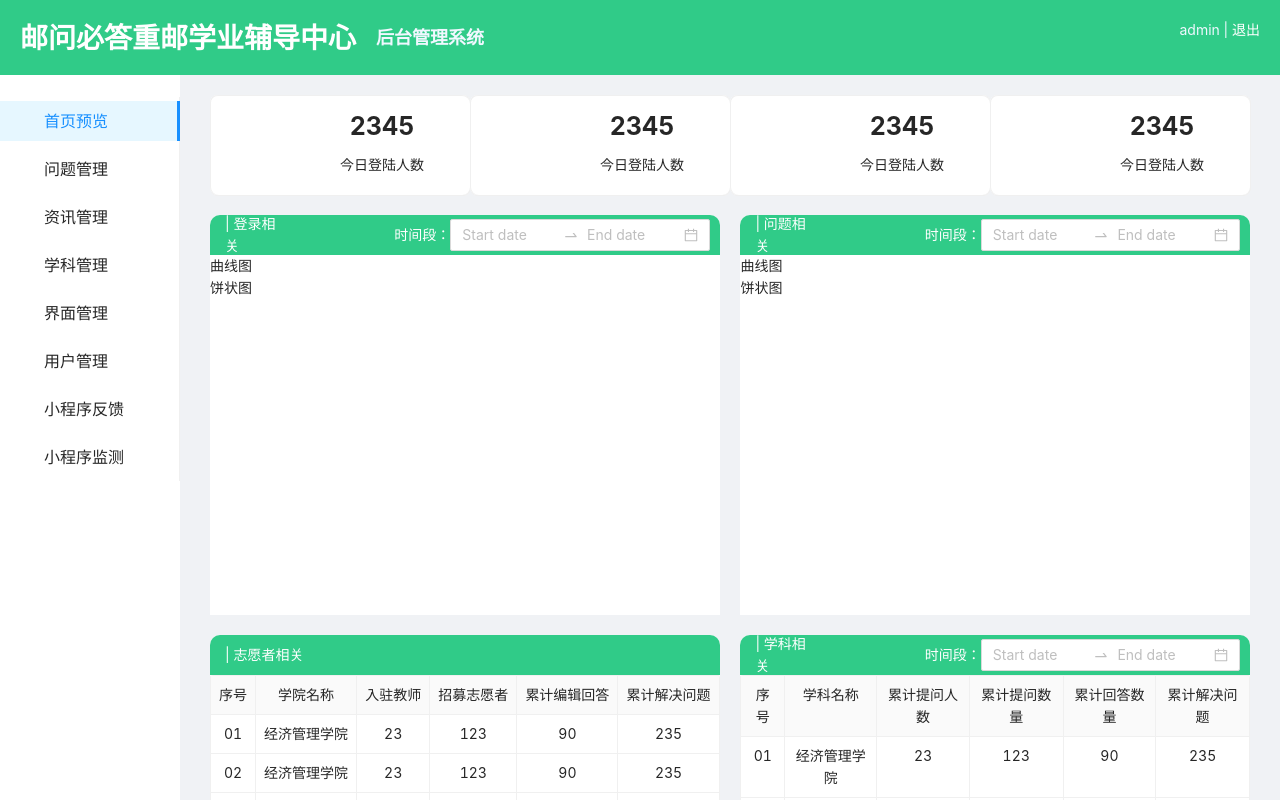
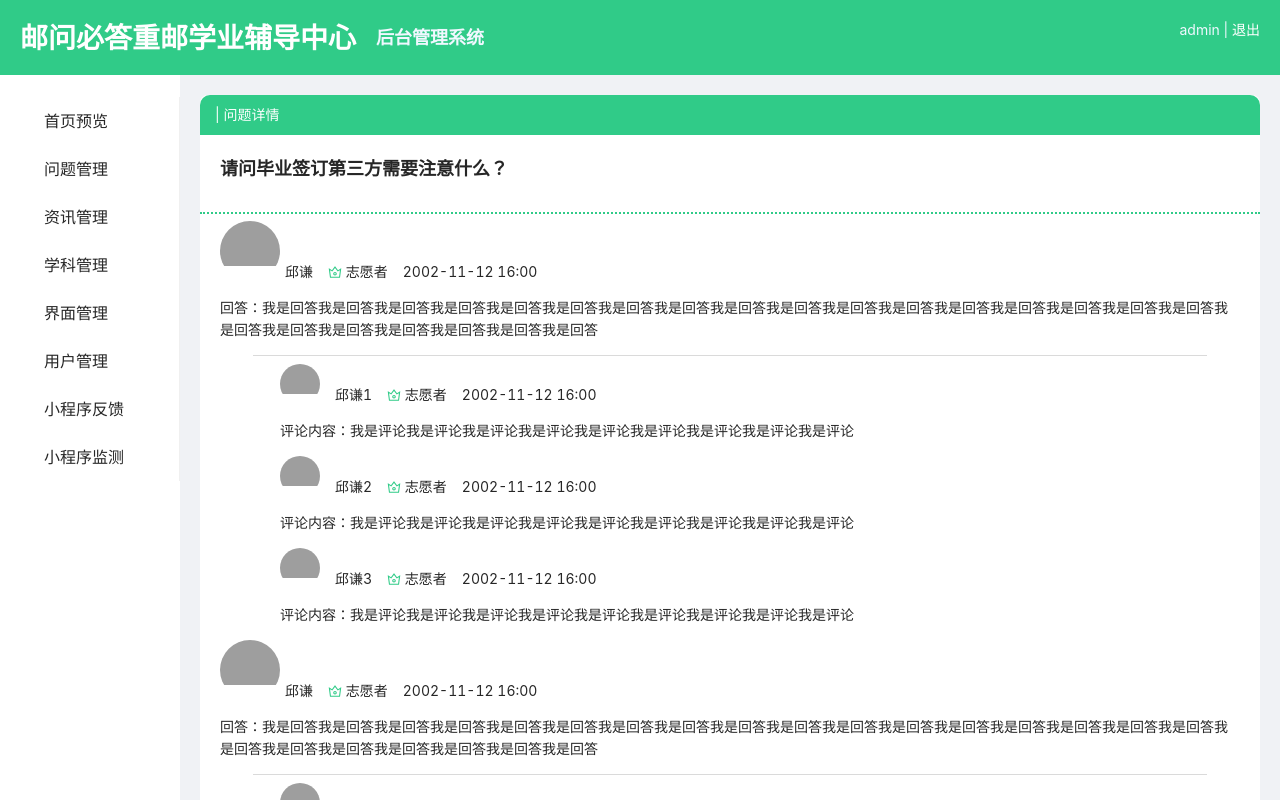
Before and after one commit to HXY499279/Q-A-System, a React (Create React App) app: page /admin/questionDetail in a window 1280 px wide. Before the commit this address led to /admin/home. Shown: the top 800 px of the page. Built offline with nearby package versions, Linux system fonts and the light colour scheme; grey boxes are pictures that could not be loaded; what store would draw is missing.

Commit message:
问题详情页静态界面

```diff
--- a/src/components/admin-topbar/index.jsx
+++ b/src/components/admin-topbar/index.jsx
@@ -19,7 +19,7 @@ export default class AdminTopbar extends Component {
                     <div className="time-pick" style={{display: this.props.timeShow === "true" ? "block" : "none"}}>
                         <span>时间段：</span>
                         <RangePicker
-                            style={{width:"60%"}}
+                            style={{width:"70%"}}
                                 showTime={{ format: 'HH:mm' }}
                                 format="YYYY-MM-DD HH:mm"
                                 onChange={this.onChange}
--- a/src/pages/admin/index.jsx
+++ b/src/pages/admin/index.jsx
@@ -10,6 +10,7 @@ import LeftNav from "../../components/left-nav";
 
 import Home from './home'
 import Question from './question'
+import QuestionDetail from './question/question-detail'
 import Message from './meaasge'
 import Subject from  './subject'
 import Interface from './interface'
@@ -29,6 +30,7 @@ export default class Admin extends Component {
                 <Switch>
                   <Route path="/admin/home" component={Home}></Route>
                   <Route path="/admin/question" component={Question}></Route>
+                  <Route path="/admin/questionDetail" component={QuestionDetail}></Route>
                   <Route path="/admin/message" component={Message}></Route>
                   <Route path="/admin/subject" component={Subject}></Route>
                   <Route path="/admin/interface" component={Interface}></Route>
--- a/src/pages/admin/question/index.jsx
+++ b/src/pages/admin/question/index.jsx
@@ -1,4 +1,5 @@
 import React, { Component } from 'react'
+import {Link} from 'react-router-dom'
 
 import AdminTopbar from "../../../components/admin-topbar"
 
@@ -161,12 +162,11 @@ export default class Question extends Component {
         console.log('Selected Time: ', value);
         console.log('Formatted Selected Time: ', dateString);
       }
-
     onOk = (value) => {
         console.log('onOk: ', value);
       }
 
-      //?状态回调函数
+    //?状态回调函数
     handleChange = (value) => {
         console.log(`selected ${value}`);
       }
@@ -177,7 +177,6 @@ export default class Question extends Component {
         console.log(e)
         console.log('我点击了提问者')
     }
-    //?点击提者
     handleProfile = () => {
         this.setState({profileIsModalVisible:false})
     }
@@ -196,6 +195,12 @@ export default class Question extends Component {
     }
     cancelEdit = () => {
         this.setState({editIsModalVisible:false})
+    }
+
+    //?跳转问题详情页
+    goQuestionDetail = (e) => {
+        console.log(e)
+
     }
 
 
@@ -255,7 +260,7 @@ export default class Question extends Component {
               {
                 title: '操作',
                 dataIndex: '',
-                render: (question) => (<><a>查看</a> <a onClick={(e) => this.showEditQuesion(e)}>修改</a> <a>隐藏</a></>),
+                render: (question) => (<><Link to="/admin/questionDetail" onClick={(e) => this.goQuestionDetail(e)}>查看</Link><a onClick={(e) => this.showEditQuesion(e)}>修改</a> <a>隐藏</a></>),
                 align: 'center'
               }
           ]
--- /dev/null
+++ b/src/pages/admin/question/question-detail/index.jsx
@@ -0,0 +1,151 @@
+import React, { Component } from 'react'
+import './index.less'
+import { Avatar, Image } from 'antd';
+import { CrownOutlined } from '@ant-design/icons';
+import AdminTopbar from '../../../../components/admin-topbar'
+export default class QuestionDetail extends Component {
+    state = {
+        questionDetail:[
+            {
+                id: '01',
+                avatar: 'https://zos.alipayobjects.com/rmsportal/ODTLcjxAfvqbxHnVXCYX.png',
+                name: '邱谦',
+                identity: '志愿者',
+                time: '2002-11-12 16:00',
+                content: '我是回答我是回答我是回答我是回答我是回答我是回答我是回答我是回答我是回答我是回答我是回答我是回答我是回答我是回答我是回答我是回答我是回答我是回答我是回答我是回答我是回答我是回答我是回答我是回答',
+                img: '',
+                comments:[
+                    {
+                        id: '001',
+                        avatar: 'https://zos.alipayobjects.com/rmsportal/ODTLcjxAfvqbxHnVXCYX.png',
+                        name: '邱谦1',
+                        identity: '志愿者',
+                        time: '2002-11-12 16:00',
+                        content: '我是评论我是评论我是评论我是评论我是评论我是评论我是评论我是评论我是评论',
+                    },
+                    {
+                        id: '002',
+                        avatar: 'https://zos.alipayobjects.com/rmsportal/ODTLcjxAfvqbxHnVXCYX.png',
+                        name: '邱谦2',
+                        identity: '志愿者',
+                        time: '2002-11-12 16:00',
+                        content: '我是评论我是评论我是评论我是评论我是评论我是评论我是评论我是评论我是评论',
+                    },
+                    {
+                        id: '003',
+                        avatar: 'https://zos.alipayobjects.com/rmsportal/ODTLcjxAfvqbxHnVXCYX.png',
+                        name: '邱谦3',
+                        identity: '志愿者',
+                        time: '2002-11-12 16:00',
+                        content: '我是评论我是评论我是评论我是评论我是评论我是评论我是评论我是评论我是评论',
+                    }
+
+
+                ]
+                },
+
+                    {
+                        id: '03',
+                        avatar: 'https://zos.alipayobjects.com/rmsportal/ODTLcjxAfvqbxHnVXCYX.png',
+                        name: '邱谦',
+                        identity: '志愿者',
+                        time: '2002-11-12 16:00',
+                        content: '我是回答我是回答我是回答我是回答我是回答我是回答我是回答我是回答我是回答我是回答我是回答我是回答我是回答我是回答我是回答我是回答我是回答我是回答我是回答我是回答我是回答我是回答我是回答我是回答',
+                        img: '',
+                        comments:[
+                            {
+                                id: '01',
+                                avatar: 'https://zos.alipayobjects.com/rmsportal/ODTLcjxAfvqbxHnVXCYX.png',
+                                name: '邱谦',
+                                identity: '志愿者',
+                                time: '2002-11-12 16:00',
+                                content: '我是评论我是评论我是评论我是评论我是评论我是评论我是评论我是评论我是评论',
+                            },
+                            {
+                                id: '02',
+                                avatar: 'https://zos.alipayobjects.com/rmsportal/ODTLcjxAfvqbxHnVXCYX.png',
+                                name: '邱谦',
+                                identity: '志愿者',
+                                time: '2002-11-12 16:00',
+                                content: '我是评论我是评论我是评论我是评论我是评论我是评论我是评论我是评论我是评论',
+                            },
+                            {
+                                id: '03',
+                                avatar: 'https://zos.alipayobjects.com/rmsportal/ODTLcjxAfvqbxHnVXCYX.png',
+                                name: '邱谦',
+                                identity: '志愿者',
+                                time: '2002-11-12 16:00',
+                                content: '我是评论我是评论我是评论我是评论我是评论我是评论我是评论我是评论我是评论',
+                            }
+
+
+                        ]
+                        }
+
+        ]
+    }
+    render() {
+        return (
+            <div className="question-detail">
+                <AdminTopbar tag="问题详情" timeShow="false"/>
+                <div className="question-detail-content">
+                    <h1>请问毕业签订第三方需要注意什么？</h1>
+                    <hr/>
+                    {
+                        this.state.questionDetail.map(obj => {
+                            return (
+                                <div className="answers" key={obj.id}>
+                                    <div className="answer-content">
+                                        <Avatar
+                                        size={60}
+                                        src={<Image src="https://zos.alipayobjects.com/rmsportal/ODTLcjxAfvqbxHnVXCYX.png" />}
+                                        />
+                                        <ul className="answer-content-ul">
+                                            <li>
+                                                {obj.name}
+                                            </li>
+                                            <li>
+                                            <CrownOutlined style={{color:"#30CB88"}}/>
+                                            <span> {obj.identity}</span>
+                                            </li>
+                                            <li>
+                                                {obj.time}
+                                            </li>
+                                        </ul>
+                                        <ul>回答：{obj.content}</ul>
+                                    </div>
+                                    <hr/>
+                                    {
+                                        obj.comments.map((commentObj) => {
+                                            return (
+                                                <div className="comments" key={commentObj.id}>
+                                                    <Avatar
+                                                    size={40}
+                                                    src={<Image src="https://zos.alipayobjects.com/rmsportal/ODTLcjxAfvqbxHnVXCYX.png" />}
+                                                    />
+                                                    <ul className="comments-content-ul">
+                                                        <li>
+                                                            <span>{commentObj.name}</span>
+                                                        </li>
+                                                        <li>
+                                                        <CrownOutlined style={{color:"#30CB88"}}/>
+                                                        <span> {commentObj.identity}</span>
+                                                        </li>
+                                                        <li>
+                                                            {commentObj.time}
+                                                        </li>
+                                                    </ul>
+                                                    <ul>评论内容：{commentObj.content}</ul>
+                                                </div>
+                                                        )
+                                                    })
+                                                }
+                                        </div>
+                            )
+                        })
+                    }
+                </div>
+            </div>
+        )
+    }
+}
--- /dev/null
+++ b/src/pages/admin/question/question-detail/index.less
@@ -0,0 +1,51 @@
+.question-detail{
+    margin: 20px;
+    background-color: white;
+    border-radius: 8px;
+    .question-detail-content{
+        h1{
+            padding: 20px;
+            font-size: 18px;
+            font-weight: bold;
+        }
+    }
+    hr{
+        height:2px;border:none;border-top:2px dotted #30CB88;
+    }
+    .answers{
+        .answer-content{
+            padding: 0px 20px;
+            .answer-content-ul{
+                margin-top: -20px;
+                margin-left: 50px;
+                display: flex;
+                flex-direction: row;
+                li{
+                    margin-left: 15px;
+                }
+            }
+        }
+        hr{
+            width: 90%;
+            height:2px;
+            border:none;
+            border-top:1px solid rgba(128, 128, 128, 0.295);
+        }
+        .comments{
+            padding: 0px 0px 0px 80px;
+            .comments-content-ul{
+                margin-top: -20px;
+                margin-left: 40px;
+                display: flex;
+                flex-direction: row;
+                li{
+                    margin-left: 15px;
+                }
+            }
+
+        }
+
+    }
+
+
+}
```
Also changed, not shown: 1 other file (tests, documents, lock files or other folders).
